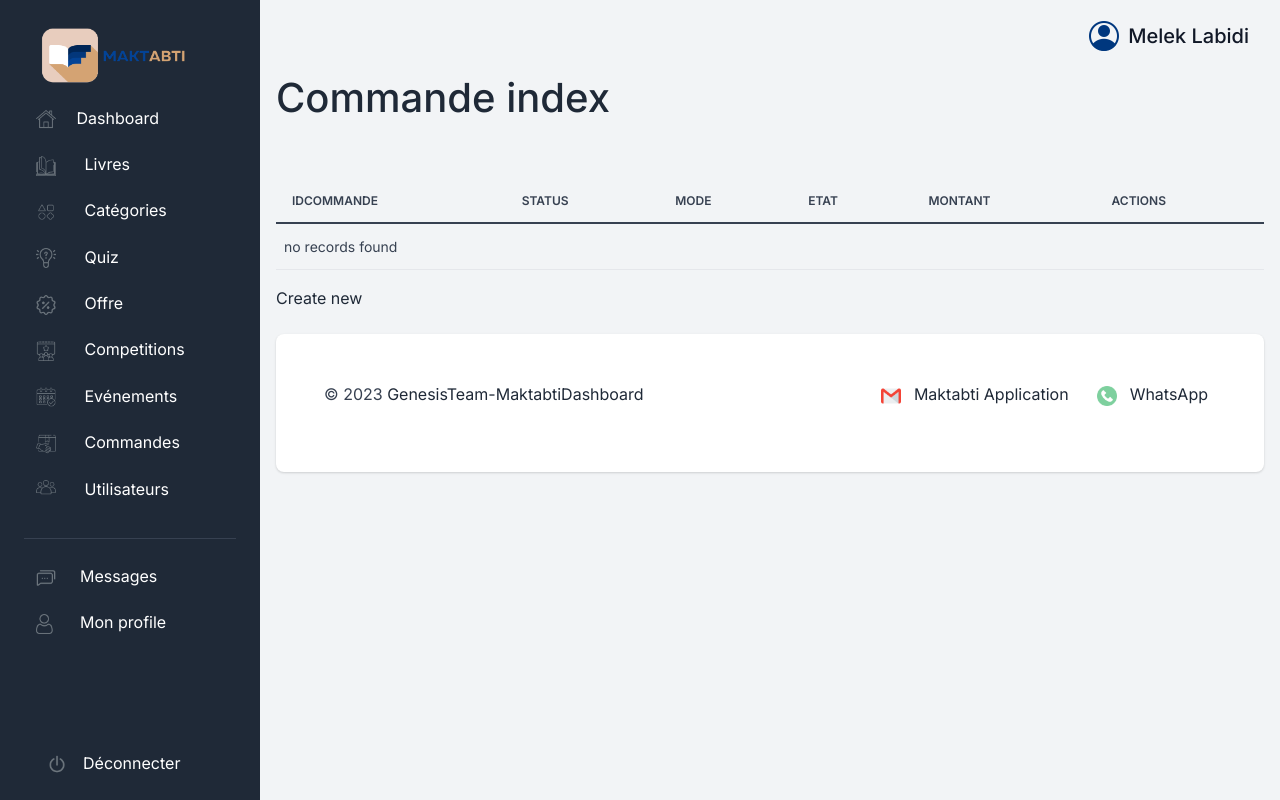
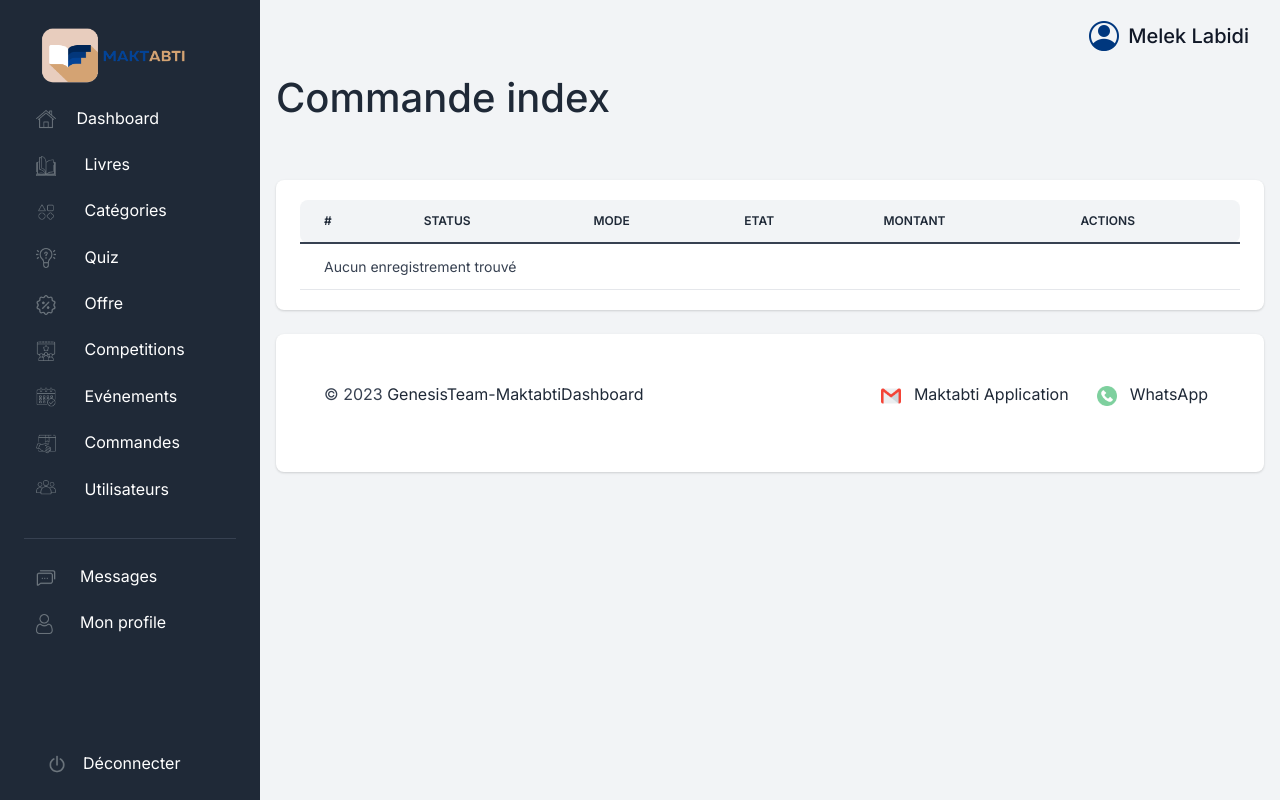
Before and after one commit to PIDEV-3A-2023/Genesis-3A13, a Symfony app: template templates/commande/index.html.twig in a window 1280 px wide. Run offline with Twig, Linux system fonts and the light colour scheme; the template is opened without the code that fills it, so the values that code supplies are empty; some libraries are stand-ins or nearby versions.

Commit message:
design commande back

```diff
--- a/templates/commande/_delete_form.html.twig
+++ b/templates/commande/_delete_form.html.twig
@@ -1,4 +1,4 @@
 <form method="post" action="{{ path('app_commande_delete', {'idCommande': commande.idCommande}) }}" onsubmit="return confirm('Are you sure you want to delete this item?');">
     <input type="hidden" name="_token" value="{{ csrf_token('delete' ~ commande.idCommande) }}">
-    <button class="btn">Delete</button>
+    <button class="btn btn-danger d-inline-flex align-items-center"><i class="fas fa-trash" style="padding-right:3px"></i>supprimer</button>
 </form>
--- a/templates/commande/_form.html.twig
+++ b/templates/commande/_form.html.twig
@@ -1,4 +1,4 @@
 {{ form_start(form) }}
     {{ form_widget(form) }}
-    <button class="btn">{{ button_label|default('Save') }}</button>
+    <button class="btn btn-primary d-inline-flex align-items-center"  style="background-color:#00377E;">{{ button_label|default('Save') }}</button>
 {{ form_end(form) }}
--- a/templates/commande/index.html.twig
+++ b/templates/commande/index.html.twig
@@ -20,15 +20,19 @@
 {% endfor %}
 
 <br>
-    <table class="table">
-        <thead>
+
+	<div class="card border-0 shadow mb-4">
+		<div class="card-body">
+			<div class="table-responsive">
+    <table class="table table-centered table-nowrap mb-0 rounded">
+        <thead class="thead-light">
             <tr>
-                <th>IdCommande</th>
-                <th>Status</th>
-                <th>Mode</th>
-                <th>Etat</th>
-                <th>Montant</th>
-                <th>actions</th>
+                <th class="border-0 rounded-start">#</th>
+                <th class="border-0">Status</th>
+                <th class="border-0">Mode</th>
+                <th class="border-0">Etat</th>
+                <th class="border-0">Montant</th>
+                <th class="border-0 rounded-end">actions</th>
             </tr>
         </thead>
         <tbody>
@@ -40,17 +44,19 @@
                 <td>{{ commande.etat }}</td>
                 <td>{{ commande.montant }}</td>
                 <td>
-                    <a href="{{ path('app_commande_show', {'idCommande': commande.idCommande}) }}">show</a>
-                    <a href="{{ path('app_commande_edit', {'idCommande': commande.idCommande}) }}">edit</a>
+                    <a href="{{ path('app_commande_show', {'idCommande': commande.idCommande}) }}"><i class="fas fa-info-circle text-info"></i></a>
+                    <a href="{{ path('app_commande_edit', {'idCommande': commande.idCommande}) }}"><i class="fas fa-edit text-warning"></i></a>
                 </td>
             </tr>
         {% else %}
             <tr>
-                <td colspan="6">no records found</td>
+                <td colspan="6">Aucun enregistrement trouvé</td>
             </tr>
         {% endfor %}
         </tbody>
     </table>
+		</div>
+		</div>
+	</div>
 
-    <a href="{{ path('app_commande_new') }}">Create new</a>
 {% endblock %}
```
Also changed, not shown: templates/commande/edit.html.twig (+6 -7 lines), templates/commande/show.html.twig (+6 -5 lines).
